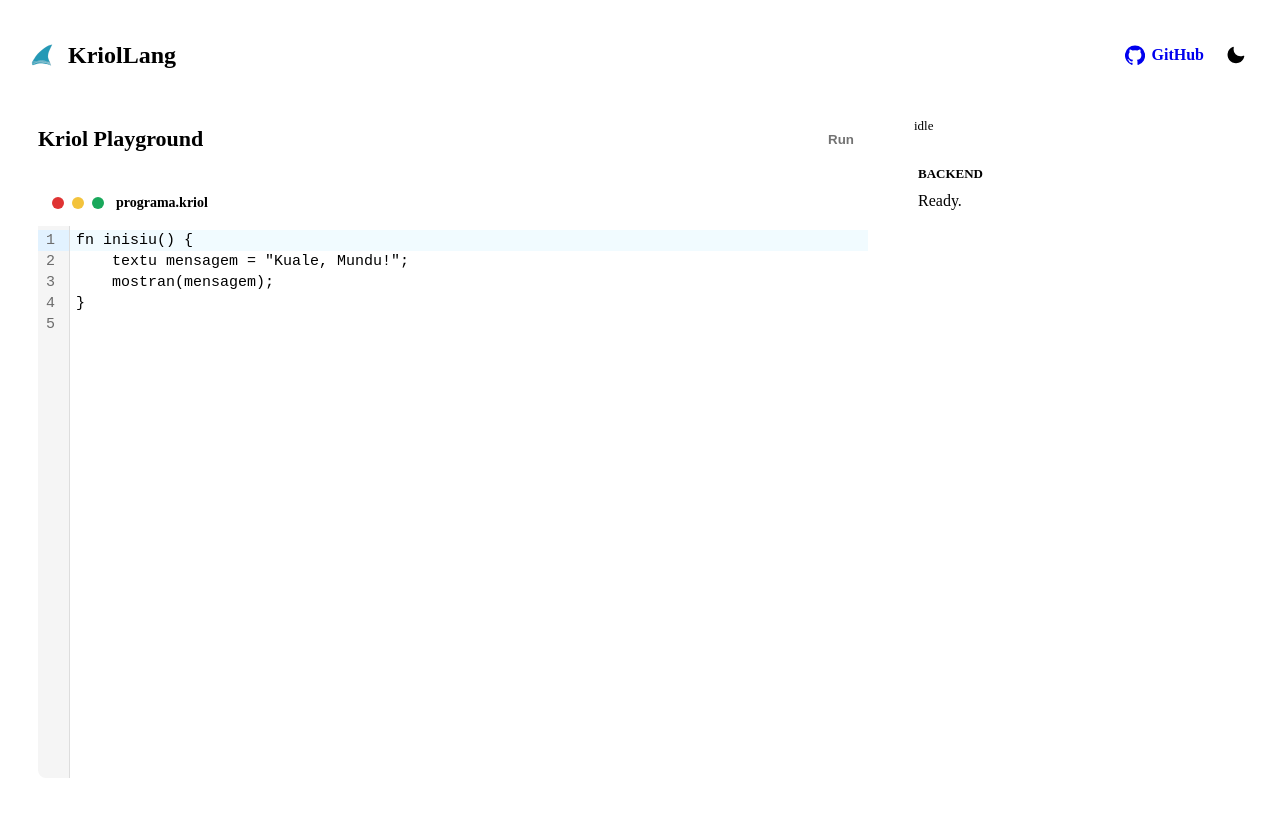
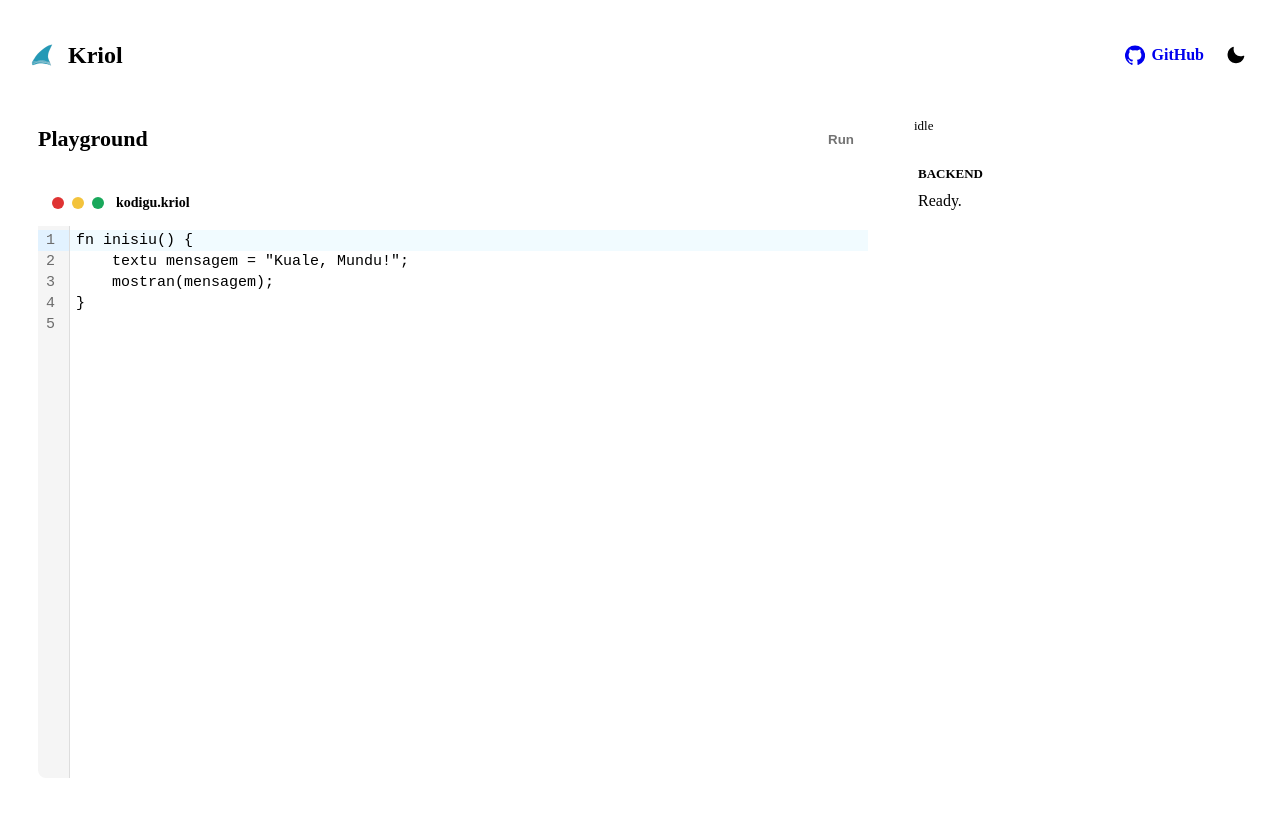
Before and after one commit to kriol-lang/kriol-playground, a SvelteKit app: page / in a window 1280 px wide. Shown: the top 816 px of the page. Built offline with nearby package versions, Linux system fonts and the light colour scheme.

Commit message:
chore: Update page

```diff
--- a/src/routes/+page.svelte
+++ b/src/routes/+page.svelte
@@ -111,7 +111,7 @@
   <header class="topbar">
     <a class="brand" href="/" aria-label="KriolLang">
       <img src={logoUrl} alt="" />
-      <span>KriolLang</span>
+      <span>Kriol</span>
     </a>
 
     <nav class="nav-actions" aria-label="Project links">
@@ -136,7 +136,7 @@
     <div class="editor-pane">
       <div class="bar">
         <div>
-          <h1>Kriol Playground</h1>
+          <h1>Playground</h1>
         </div>
 
         <div class="actions">
@@ -152,7 +152,7 @@
       <div class="editor-frame">
         <div class="pane-bar">
           <div class="traffic" aria-hidden="true"><span></span><span></span><span></span></div>
-          <strong>programa.kriol</strong>
+          <strong>kodigu.kriol</strong>
         </div>
         <KriolEditor bind:value={source} />
       </div>
```
